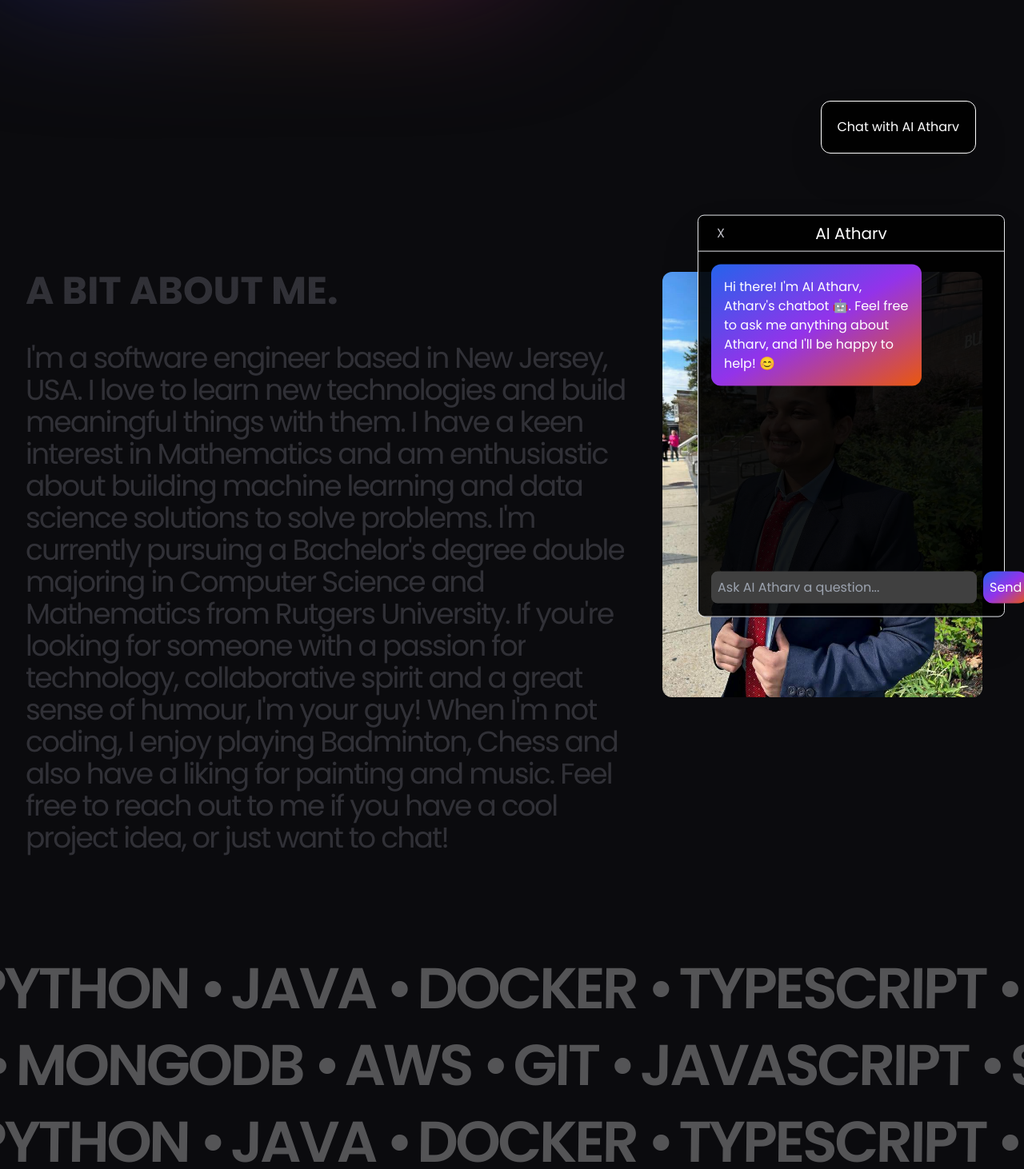
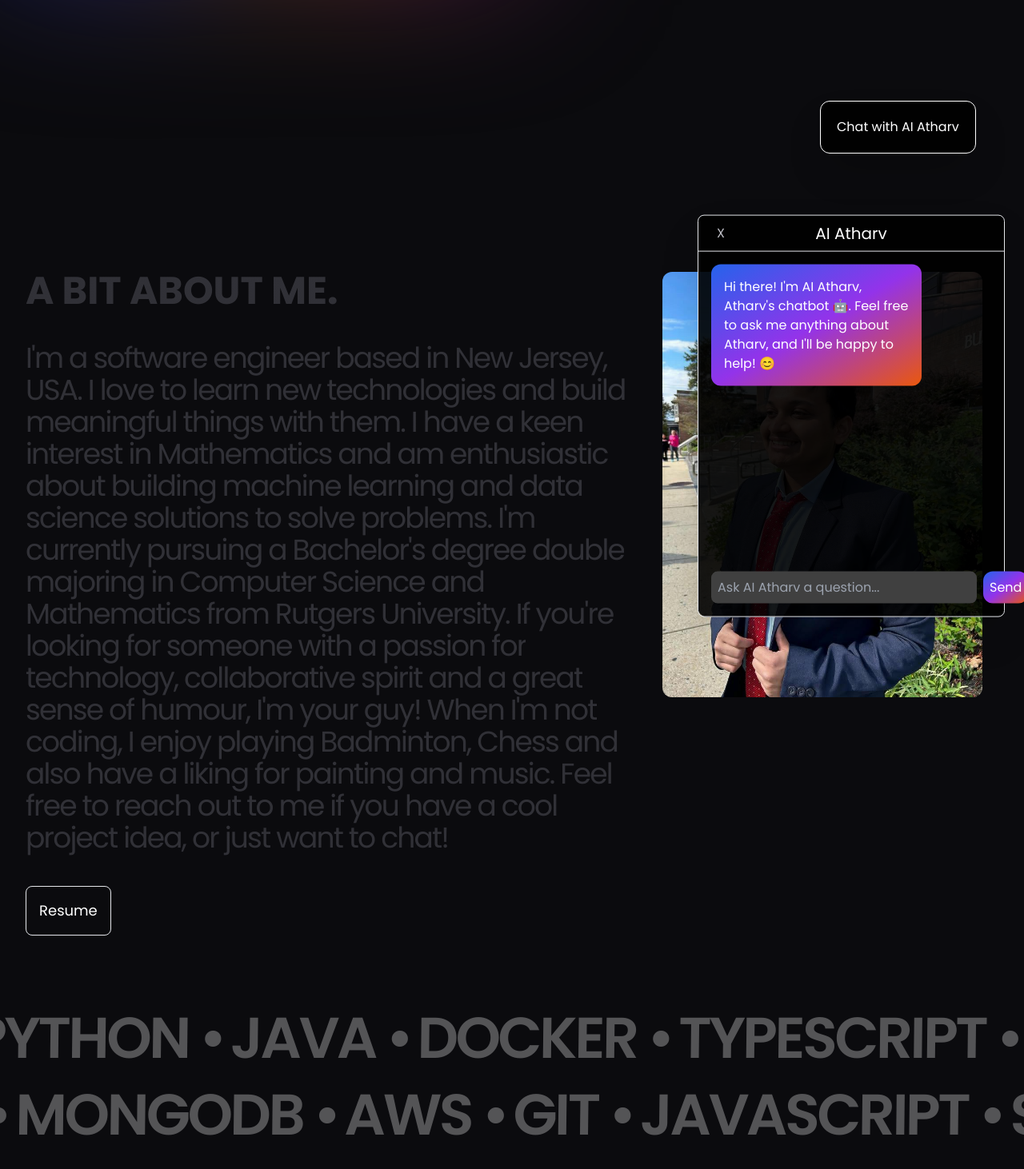
Before and after one commit to atharvpatwardhan/atharv-portfolio, a Next.js app: page / in a window 1280 px wide. Shown: the part 540-2002 px from the top of the page at 80% size. Built offline with nearby package versions, Linux system fonts and the light colour scheme.

Commit message:
Add resume.

```diff
--- a/src/components/Chatbot/ChatbotButton.tsx
+++ b/src/components/Chatbot/ChatbotButton.tsx
@@ -2,6 +2,7 @@
 import Image from "next/image";
 import React, { useState } from "react";
 import ChatbotDialogue from "./ChatbotDialogue";
+import { TextReveal } from "../ui/Typography";
 
 const ChatbotButton = ({}: {}) => {
   const [showChat, setShowChat] = useState(false);
@@ -13,10 +14,9 @@ const ChatbotButton = ({}: {}) => {
     >
       <button
         onClick={() => setShowChat(true)}
-        className="rounded-xl hover:scale-110 transition duration-1000 flex gap-2 p-5 border border-white z-0 bg-black bg-opacity-90 text-white shadow-2xl hover:bg-gradient-to-r hover:from-blue-600 hover:via-purple-600 hover:to-orange-600"
+        className="rounded-xl flex gap-2 p-5 border border-white z-0 bg-black bg-opacity-90 text-white shadow-2xl hover:bg-gradient-to-r hover:from-blue-600 hover:via-purple-600 hover:to-orange-600"
       >
-        Chat with AI Atharv
-        {/* <Image src="/public/atharv-avatar.jpg" alt="" width={20} height={20} /> */}
+        <TextReveal>Chat with AI Atharv</TextReveal>
       </button>
       <ChatbotDialogue showChat={showChat} setShowChat={setShowChat} />
     </div>
--- a/src/components/about.tsx
+++ b/src/components/about.tsx
@@ -8,6 +8,8 @@ import { OpacityTextReveal, SlideIn, Transition } from "./ui/Transitions";
 import { formatDate } from "../utils";
 import Image from "next/image";
 import atharv from "public/atharv_linkedin_new.jpg";
+import { TextReveal } from "./ui/Typography";
+import Link from "next/link";
 interface AboutProps {
   about: IAbout;
   timeline: Timeline[];
@@ -50,6 +52,15 @@ const About = ({ about, timeline }: AboutProps) => {
               </Transition>
             ))}
           </div> */}
+          <Link
+            href={"https://atharvpatwardhan.github.io/"}
+            target="_blank"
+            rel="noopener noreferrer"
+          >
+            <motion.button className="p-4 text-lg text-white rounded-lg border">
+              <TextReveal>Resume</TextReveal>
+            </motion.button>
+          </Link>
         </div>
       </div>
       <div className="relative">
--- a/src/components/header.tsx
+++ b/src/components/header.tsx
@@ -61,6 +61,42 @@ const Header = ({ social }: HeaderProps) => {
                     className="my-2"
                     onClick={() => setIsActive(false)}
                   >
+                    {link.title === "Resume" ? (
+                      <Link
+                        href={href}
+                        target="_blank"
+                        rel="noopener noreferrer"
+                        className="flex flex-wrap overflow-hidden"
+                      >
+                        <motion.div
+                          variants={perspective}
+                          custom={i}
+                          initial="initial"
+                          animate="enter"
+                          whileHover="whileHover"
+                          whileTap="whileHover"
+                          exit="exit"
+                          className="text-5xl text-background flex items-center justify-between"
+                        >
+                          <motion.span
+                            variants={{
+                              initial: { x: -20 },
+                              whileHover: { x: 0 },
+                            }}
+                          >
+                            <ArrowUpRight />
+                          </motion.span>
+                          <motion.span
+                            variants={{
+                              initial: { x: 0 },
+                              whileHover: { x: 20 },
+                            }}
+                          >
+                            {title}
+                          </motion.span>
+                        </motion.div>
+                      </Link>
+                    ) : (
                       <Link
                         href={href}
                         className="flex flex-wrap overflow-hidden"
@@ -93,6 +129,7 @@ const Header = ({ social }: HeaderProps) => {
                           </motion.span>
                         </motion.div>
                       </Link>
+                    )}
                   </div>
                 );
               })}
@@ -188,6 +225,10 @@ const navLinks = [
     title: "Contact",
     href: "#contact",
   },
+  {
+    title: "Resume",
+    href: "https://atharvpatwardhan.github.io/",
+  },
 ];
 
 const perspective = {
```
Lines whose indentation alone changed are shown as unchanged.
